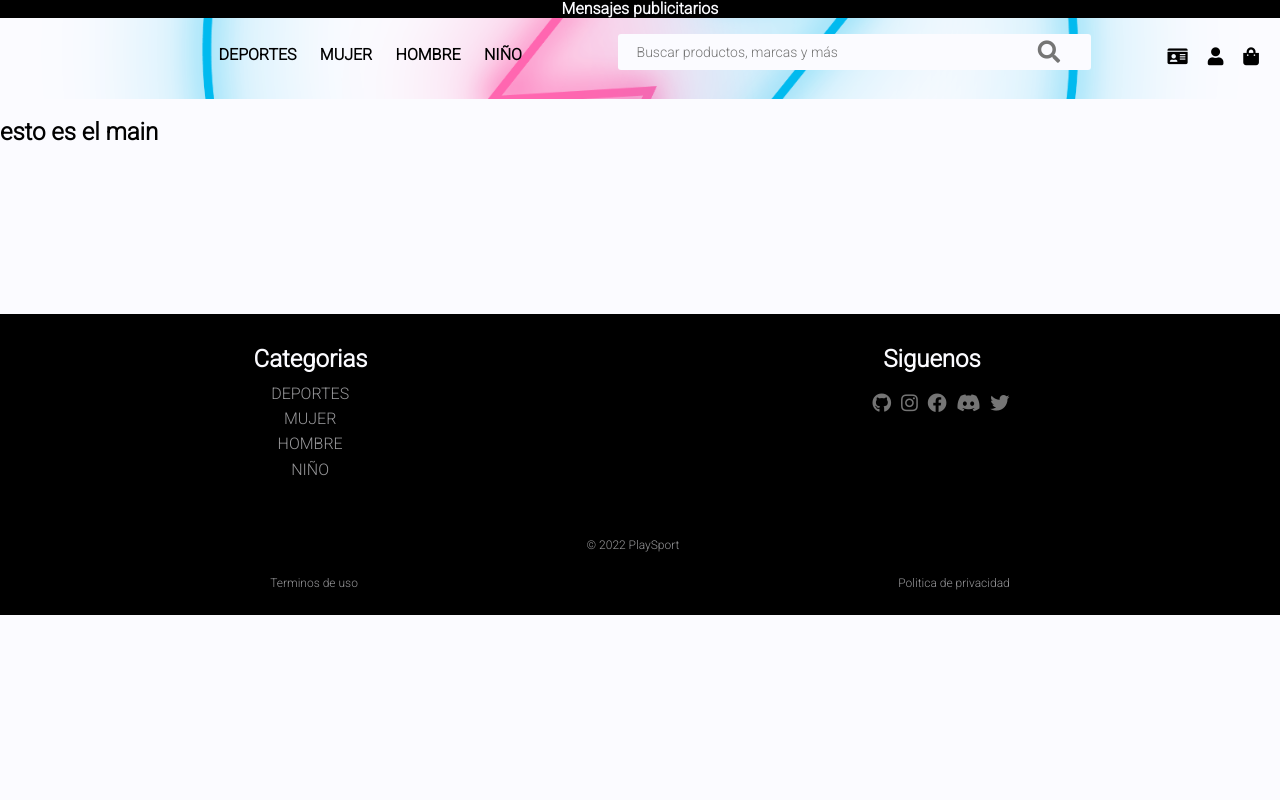
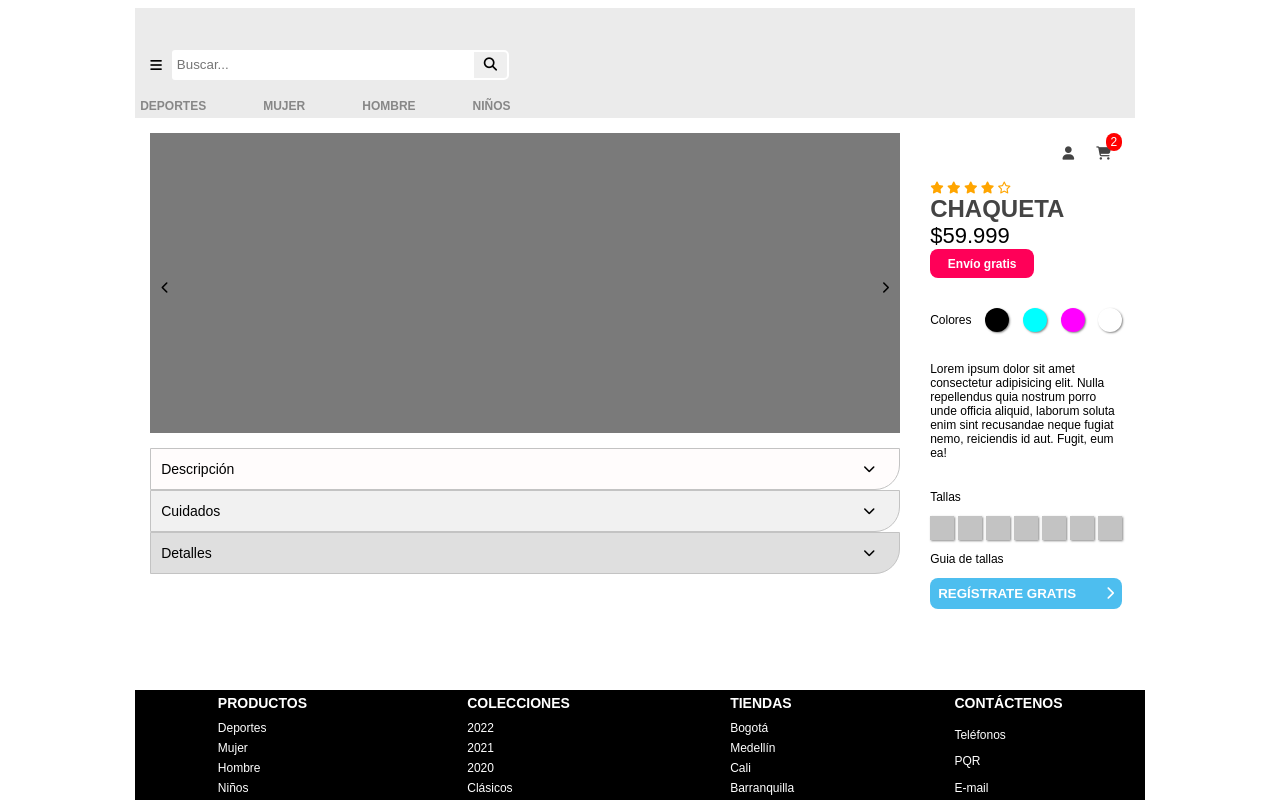
Before and after one commit to GabrielGaitanV/grupo_1_playsport, a Node server app: template views/product-detail.html in a window 1280 px wide. Run offline with Node 20, Linux system fonts and the light colour scheme; the template is opened without the code that fills it, so the values that code supplies are empty; some libraries are stand-ins or nearby versions.

Commit message:
Se agrega avance de product-detail con su respectiva hoja de estilo

```diff
--- /dev/null
+++ b/public/css/product-detail.css
@@ -0,0 +1,327 @@
+body {
+    font-family: sans-serif;
+    font-size: 12px;
+    box-sizing: border-box;
+    padding: 0;
+  }
+
+  .main-container {
+    width: 98vw;
+    height: 98vh;
+    display: flex;
+    justify-content: center;
+    overflow-y: auto;
+  }
+
+  .container-central {
+    width: 1000px;
+  }
+
+  .header-container {
+    height: 100px;
+    background-color: #ebebeb;
+    display: flex;
+    flex-direction: column;
+    gap: 5px;
+    padding: 5px;
+  }
+
+  .header-superior {
+    height: 70%;
+    display: flex;
+    align-items: flex-end;
+  }
+
+  .header-inferior {
+    height: 30%;
+    font-weight: 600;
+    color: #878787;
+    display: flex;
+    gap: 57px;
+    justify-content: flex-start;
+    align-items: flex-end;
+  }
+
+  .hamburguesa {
+    padding: 6.8px 10px;
+    background-color: #f0f8ff00;
+    border: none;
+    cursor: pointer;
+  }
+
+  .hamburguesa:hover {
+    background-color: #c0c0c0;
+    outline: 1px solid #c0c0c0;
+  }
+
+  .lupa {
+    padding: 5.5px 10px;
+    border-style: solid;
+    border-color: #fff;
+    border-radius: 0 5px 5px 0;
+    cursor: pointer;
+  }
+
+  .lupa:hover {
+    background-color: #1fb3ee;
+  }
+
+  .lupa:focus {
+    outline: none;
+    box-shadow: 1px 1px 1px 1px rgb(23 181 235 / 56%);
+    background-color: #1fb3ee;
+  }
+
+  .input-buscar {
+    width: 300px;
+    height: 30px;
+    border-radius: 3px 0px 0px 3px;
+    border: 3px solid #fff;
+  }
+
+  .enlace-menu {
+    text-decoration: none;
+    color: inherit;
+  }
+
+  .enlace-menu:hover {
+    color: #5e5e5e;
+  }
+
+  .primary-content {
+    padding: 15px;
+    width: 97%;
+    height: 73%;
+    display: flex;
+    gap: 30px;
+  }
+
+  .slider {
+    display: flex;
+    width: 750px;
+    height: 300px;
+    background-color: #7a7a7a;
+    position: relative;
+  }
+
+  .arrow {
+    width: 30px;
+    height: 30px;
+    display: flex;
+    align-items: center;
+    justify-content: center;
+    cursor: pointer;
+  }
+
+  .item-absoluto {
+    position: absolute;
+  }
+
+  .top-140px {
+    top: 140px;
+  }
+
+  .right-0 {
+    right: 0;
+  }
+
+  .acordeon-item {
+    display: flex;
+    justify-content: space-between;
+    align-items: center;
+    height: 40px;
+    border: 1px solid #c3c3c3;
+    border-radius: 0 0 25px 0;
+    padding-right: 15px;
+    cursor: pointer;
+  }
+
+  .acordeon-item-title {
+    margin: 10px;
+    font-size: 14px;
+  }
+
+  .gris3 {
+    background-color: #dfdfdf;
+  }
+  .gris2 {
+    background-color: #f1f1f1;
+  }
+  .gris1 {
+    background-color: #fffcfc;
+  }
+
+  .footer-container {
+    height: 100px;
+    background-color: #000000;
+    color: #fff;
+    display: flex;
+    justify-content: space-around;
+    flex-direction: row;
+    gap: 5px;
+    padding: 5px;
+    position: absolute;
+    bottom: 0;
+    width: inherit;
+  }
+
+  .footer-content {
+    display: flex;
+    justify-content: space-between;
+    flex-direction: column;
+    /* gap: 1px; */
+    font-size: 12px;
+  }
+
+  .footer-content-title {
+    font-weight: bold;
+    font-size: 14px;
+    margin-bottom: 4px;
+  }
+
+  .top-buttons {
+    display: flex;
+    justify-content: flex-end;
+    gap: 10px;
+    margin: 5px;
+    height: 30px;
+    position: relative;
+  }
+
+  .counter-products {
+    display: flex;
+    padding: 2px 5px;
+    position: absolute;
+    border-radius: 50px;
+    background-color: red;
+    color: white;
+    font-size: 12px;
+    top: -5px;
+    right: -5px;
+  }
+
+  .top-buttons-btns {
+    background-color: #fff0;
+    border: none;
+    cursor: pointer;
+    color: #444;
+    padding: 6px;
+    border-radius: 4px;
+  }
+
+  .top-buttons-btns:hover {
+    background-color: #d1d1d1;
+    border: 1px solid rgba(68, 68, 68, 0.342);
+  }
+  .top-buttons-btns:focus {
+    outline: none;
+    box-shadow: 1px 1px 1px 1px rgb(23 181 235 / 56%);
+    background-color: #b7eaff;
+  }
+
+  .article-name {
+    font-size: 24px;
+    font-weight: 600;
+    color: #444;
+  }
+
+  .article-price {
+    font-size: 22px;
+  }
+
+  .content-left {
+    display: flex;
+    flex-direction: column;
+    gap: 15px;
+  }
+
+  .content-right {
+    display: flex;
+    flex-direction: column;
+    gap: 8px;
+  }
+
+  .article-info {
+    display: flex;
+    flex-direction: column;
+    gap: 30px;
+  }
+
+  .promo {
+    width: 100px;
+    background-color: #ff0058;
+    height: 25px;
+    display: flex;
+    justify-content: center;
+    align-items: center;
+    border-radius: 8px;
+    color: #fff;
+    font-weight: 600;
+    padding: 2px;
+  }
+
+  .colores-producto {
+    display: flex;
+    justify-content: space-between;
+    align-items: center;
+  }
+
+  .color {
+    height: 1.5rem;
+    width: 1.5rem;
+    border-radius: 50px;
+    box-shadow: 1px 1px 2px 0 #4444449e;
+  }
+
+  .color1 {
+    background-color: black;
+  }
+  .color2 {
+    background-color: cyan;
+  }
+  .color3 {
+    background-color: fuchsia;
+  }
+  .color4 {
+    background-color: white;
+  }
+
+  .tallas-items {
+    display: flex;
+    gap: 4px;
+  }
+
+  .talla-item {
+    height: 1.5rem;
+    width: 1.5rem;
+    box-shadow: 1px 1px 2px 0 #4444449e;
+    background-color: #c3c3c3;
+  }
+
+  .tallas-box {
+    display: flex;
+    flex-direction: column;
+    gap: 12px;
+  }
+
+  .registrarse-button {
+    display: flex;
+    justify-content: space-between;
+    align-items: center;
+    padding: 8px;
+    font-weight: 700;
+    color: #fff;
+    background-color: #4dbeef;
+    border-radius: 8px;
+    border: none;
+    cursor: pointer;
+  }
+
+  .registrarse-button:hover {
+    background-color: #269acc;
+  }
+  .registrarse-button:focus {
+    outline: none;
+    box-shadow: 1px 1px 1px 1px rgb(23 181 235 / 56%);
+    background-color: #269acc;
+  }
--- a/views/product-detail.html
+++ b/views/product-detail.html
@@ -1,114 +1,165 @@
 <!DOCTYPE html>
 <html lang="en">
   <head>
-    <meta charset="UTF-8">
-    <meta http-equiv="X-UA-Compatible" content="IE=edge">
-    <meta name="viewport" content="width=device-width, initial-scale=1.0">
-    <title>PlaySport</title>
+    <title></title>
+    <meta charset="UTF-8" />
+    <meta name="viewport" content="width=device-width, initial-scale=1" />
+    <link href="/css/product-detail.css" rel="stylesheet" type="text/css" />
+    <script
+      src="https://kit.fontawesome.com/72d35dbdee.js"
+      crossorigin="anonymous"
+    ></script>
+  </head>
 
-    <!--Normalize css-->
-    <link rel="stylesheet" href="/css/Normalize.css">
-
-    <!--ICONOS-->
-    <link rel="stylesheet" href="https://cdnjs.cloudflare.com/ajax/libs/font-awesome/5.15.3/css/all.min.css">
-
-    <!--tipografias-->
-    <link rel="preconnect" href="https://fonts.googleapis.com">
-    <link rel="preconnect" href="https://fonts.gstatic.com" crossorigin>
-    <link href="https://fonts.googleapis.com/css2?family=Roboto:wght@100;300&display=swap" rel="stylesheet">
-
-    <!--conexion css-->
-    <link rel="stylesheet" href="/css/product-detail.css">
-    <link rel="stylesheet" href="/css/common-styles.css">
-
-</head>
   <body>
-    <header>
-        <h4>Mensajes publicitarios</h4>
-        <div class="bar">
-            <i class="fas fa-bars"></i>
-            <div class="logo">
-                <h2 class="play">Play</h2>
-                <a href="/">
-                    <img  src="images/logo-banner/logo-trs.png" alt="">
-                </a>
-                <h2 class="sport">Sport</h2>
-            </div>
-            <div class="ocultar">
-                <ul class="decoracion">
-                    <li><a href="/DEPORTES">DEPORTES</a></li>
-                    <li><a href="/MUJER">MUJER</a></li>
-                    <li><a href="/HOMBRE">HOMBRE</a></li>
-                    <li><a href="/NIÑO">NIÑO</a></li>
-                </ul>
-            </div>
-            <div class="contenedor-lupa">
-                <input class="buscador" placeholder="Buscar productos, marcas y más">
-                <button class="boton" type="submit">
-                    <div id="lupita"><i class="fas fa-search"></i></div>
+    <div class="main-container">
+      <div class="container-central">
+        <!-- HEADER -->
+        <div class="header-container">
+          <div class="header-superior">
+            <button class="hamburguesa">
+              <i class="fa-solid fa-bars"></i>
+            </button>
+            <input
+              type="search"
+              class="input-buscar"
+              placeholder="Buscar..."
+            /><button class="lupa">
+              <i class="fa-solid fa-search"></i>
             </button>
           </div>
-            <div class="icono">
-                <a href="/register"><i class="fas fa-id-card"></i></a>
-                <a href="/login"><i class="fas fa-user"></i></a>
-                <a href="/product-car"><i class="fas fa-shopping-bag"></i></a>
+          <div class="header-inferior">
+            <a class="enlace-menu" href="#">DEPORTES</a>
+            <a class="enlace-menu" href="#">MUJER</a>
+            <a class="enlace-menu" href="#">HOMBRE</a>
+            <a class="enlace-menu" href="#">NIÑOS</a>
           </div>
         </div>
-        </header>
-    <main>
-        <h2>esto es el main </h2>
-        <br>
-        <br>
-        <br>
-        <br>
-        <br>
-        <br>
-        <br>
-        <br>
-    </main>
-    <footer>
-        <div class="contenedor-footer">
-            <div class="categorias">
-                <h2>Categorias</h2>
-                <ul>
-                    <li><a href="/DEPORTES">DEPORTES</a></li>
-                    <li><a href="/MUJER">MUJER</a></li>
-                    <li><a href="/HOMBRE">HOMBRE</a></li>
-                    <li><a href="/NIÑO">NIÑO</a></li>
-                </ul>
+
+        <!-- CONTENIDO -->
+        <div class="primary-content">
+          <div class="content-left">
+            <div class="slider">
+              <div class="arrow item-absoluto top-140px">
+                <i class="fa-solid fa-chevron-left"></i>
               </div>
-            <div class="siguenos">
-                <h2 class="texto">Siguenos</h2>
-                <div class="redes">
-                    <div class="redes-2">
-                        <i class="fab fa-github"></i>
+              <div class="puntos-pag"></div>
+              <div class="arrow item-absoluto top-140px right-0">
+                <i class="fa-solid fa-chevron-right"></i>
               </div>
-                    <br>
-                    <div class="redes-2">
-                        <i class="fab fa-instagram"></i>
             </div>
-                    <br>
-                    <div class="redes-2">
-                        <i class="fab fa-facebook"></i>
+            <div class="acordeon">
+              <div class="acordeon-item gris1">
+                <label class="acordeon-item-title">Descripción</label>
+                <div class="arrow">
+                  <i class="fa-solid fa-chevron-down"></i>
                 </div>
-                    <br>
-                    <div class="redes-2">
-                        <i class="fab fa-discord"></i>
               </div>
-                    <br>
-                    <div class="redes-2">
-                        <i class="fab fa-twitter"></i>
+              <div class="acordeon-item gris2">
+                <label class="acordeon-item-title">Cuidados</label>
+                <div class="arrow">
+                  <i class="fa-solid fa-chevron-down"></i>
+                </div>
+              </div>
+              <div class="acordeon-item gris3">
+                <label class="acordeon-item-title">Detalles</label>
+                <div class="arrow">
+                  <i class="fa-solid fa-chevron-down"></i>
                 </div>
               </div>
             </div>
           </div>
-        <div class="final">
-            <p class="copy">© 2022 PlaySport</p>
-            <div class="t-p">
-                <p> Terminos de uso </p>
-                <p> Politica de privacidad </p>
+          <div class="content-right">
+            <div class="top-buttons">
+              <button class="top-buttons-btns">
+                <i class="fa-solid fa-user"></i>
+              </button>
+              <button class="top-buttons-btns">
+                <i class="fa-solid fa-cart-shopping"></i>
+              </button>
+              <div class="counter-products">2</div>
+            </div>
+            <div class="article-info">
+              <div class="article-info-primmary">
+                <div class="article-info-left">
+                  <div class="stars">
+                    <i class="fa-solid fa-star" style="color: orange"></i>
+                    <i class="fa-solid fa-star" style="color: orange"></i>
+                    <i class="fa-solid fa-star" style="color: orange"></i>
+                    <i class="fa-solid fa-star" style="color: orange"></i>
+                    <i class="fa-regular fa-star" style="color: orange"></i>
+                  </div>
+                  <div class="article-name">CHAQUETA</div>
+                  <div class="article-price">$59.999</div>
+                </div>
+                <div class="article-info-right">
+                  <div class="promo">Envío gratis</div>
                 </div>
               </div>
-    </footer>
+              <div class="colores-producto">
+                <label>Colores</label>
+                <div class="color color1"></div>
+                <div class="color color2"></div>
+                <div class="color color3"></div>
+                <div class="color color4"></div>
+              </div>
+              <div class="article-description">
+                Lorem ipsum dolor sit amet consectetur adipisicing elit. Nulla
+                repellendus quia nostrum porro unde officia aliquid, laborum
+                soluta enim sint recusandae neque fugiat nemo, reiciendis id
+                aut. Fugit, eum ea!
+              </div>
+              <div class="tallas-box">
+                <div class="tallas-title">Tallas</div>
+                <div class="tallas-items">
+                  <div class="talla-item"></div>
+                  <div class="talla-item"></div>
+                  <div class="talla-item"></div>
+                  <div class="talla-item"></div>
+                  <div class="talla-item"></div>
+                  <div class="talla-item"></div>
+                  <div class="talla-item"></div>
+                </div>
+                <div class="tallas-title">Guia de tallas</div>
+                <button class="registrarse-button">
+                  REGÍSTRATE GRATIS <i class="fa-solid fa-chevron-right"></i>
+                </button>
+              </div>
+            </div>
+          </div>
+        </div>
+
+        <!-- FOOTER -->
+        <div class="footer-container">
+          <div class="footer-content">
+            <div class="footer-content-title">PRODUCTOS</div>
+            <a class="enlace-menu" href="#">Deportes</a>
+            <a class="enlace-menu" href="#">Mujer</a>
+            <a class="enlace-menu" href="#">Hombre</a>
+            <a class="enlace-menu" href="#">Niños</a>
+          </div>
+          <div class="footer-content">
+            <div class="footer-content-title">COLECCIONES</div>
+            <a class="enlace-menu" href="#">2022</a>
+            <a class="enlace-menu" href="#">2021</a>
+            <a class="enlace-menu" href="#">2020</a>
+            <a class="enlace-menu" href="#">Clásicos</a>
+          </div>
+          <div class="footer-content">
+            <div class="footer-content-title">TIENDAS</div>
+            <a class="enlace-menu" href="#">Bogotá</a>
+            <a class="enlace-menu" href="#">Medellín</a>
+            <a class="enlace-menu" href="#">Cali</a>
+            <a class="enlace-menu" href="#">Barranquilla</a>
+          </div>
+          <div class="footer-content">
+            <div class="footer-content-title">CONTÁCTENOS</div>
+            <a class="enlace-menu" href="#">Teléfonos</a>
+            <a class="enlace-menu" href="#">PQR</a>
+            <a class="enlace-menu" href="#">E-mail</a>
+          </div>
+        </div>
+      </div>
+    </div>
   </body>
 </html>
```
Also changed, not shown: 1 other file. Lines whose indentation alone changed are shown as unchanged.
